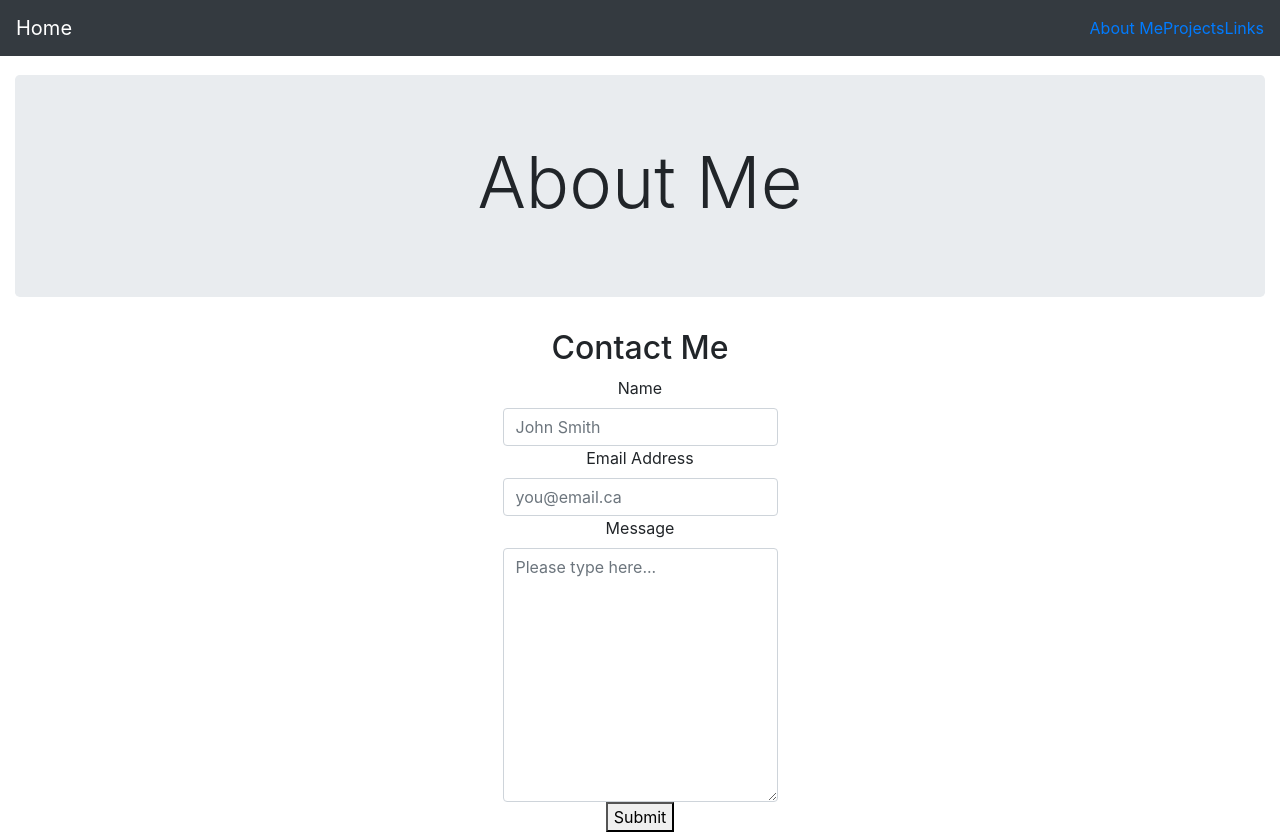
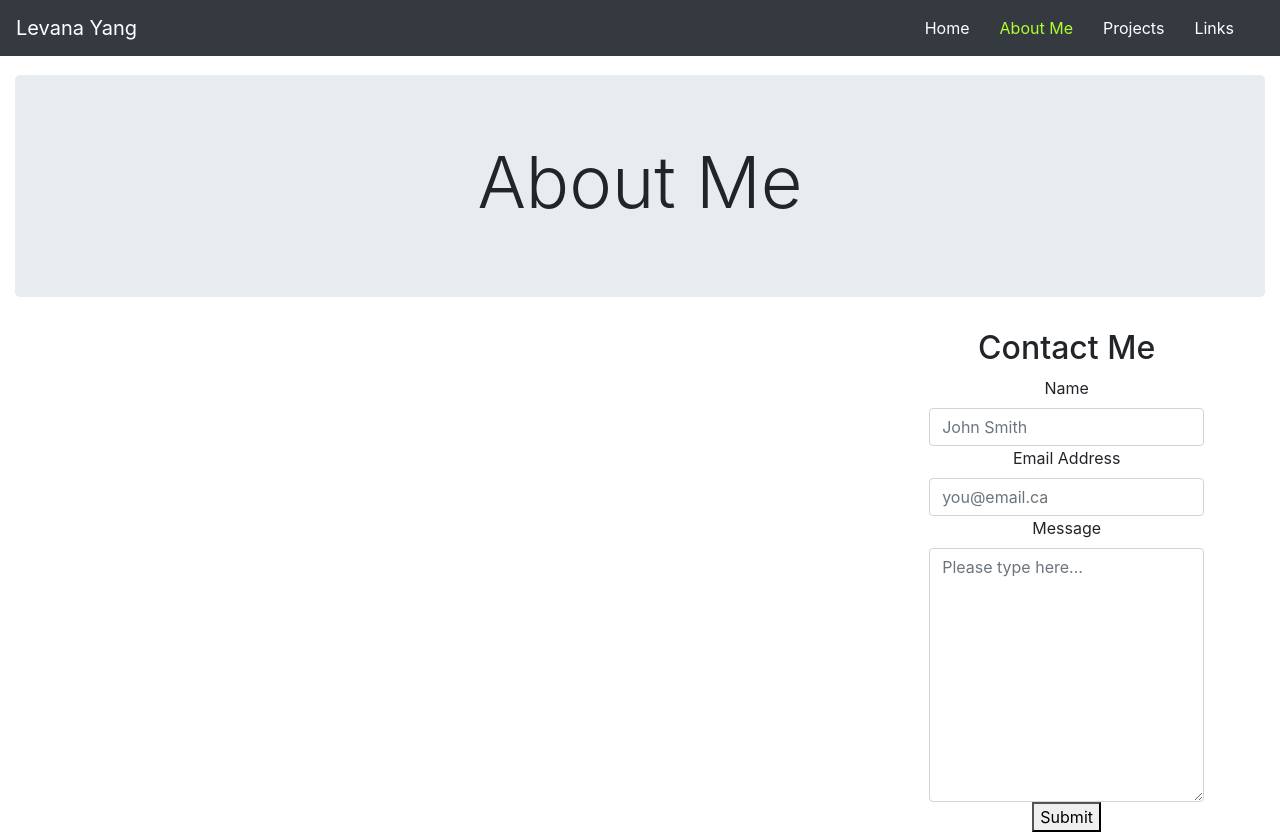
Before and after one commit to levanayang/node-web-dev, a React (Create React App) app in the folder client/: page /about in a window 1280 px wide. Built offline with nearby package versions, Linux system fonts and the light colour scheme.

Commit message:
formatted/styled the menu. Added the contact form into a new column

```diff
--- a/client/src/About/About.js
+++ b/client/src/About/About.js
@@ -1,7 +1,7 @@
 // a page for to learn more about me (blog) and how to contact me
 
 import React, { Component } from 'react'
-import {Container, Jumbotron} from "reactstrap";
+import {Container, Jumbotron, Col, Row} from "reactstrap";
 
 import ContactForm from "./ContactForm";
 
@@ -13,7 +13,10 @@ class About extends Component {
                 <Jumbotron>
                     <h1 className="display-3">About Me</h1>
                 </Jumbotron>
-                <ContactForm/>
+                <Row>
+                    <Col></Col>
+                    <Col xs="6" sm="4"><ContactForm/></Col>
+                </Row>
             </Container>
         );
     }
--- a/client/src/About/ContactForm.js
+++ b/client/src/About/ContactForm.js
@@ -79,6 +79,7 @@ class ContactForm extends React.Component{
                                   placeholder="Please type here..."
                         />
                     </div>
+                    {/*TODO: Add CAPTCHA test*/}
                     <button type="submit" className="btn-submit-message">Submit</button>
                 </form>
             </div>
--- a/client/src/UniversalComponents/Menu.js
+++ b/client/src/UniversalComponents/Menu.js
@@ -33,18 +33,33 @@ class Menu extends React.Component{
                         expand="md"
                         fixed="top"
                 >
-                    <NavbarBrand tag={Link} to="/">Home</NavbarBrand>
+                    <NavbarBrand tag={Link} to="/">Levana Yang</NavbarBrand>
                     <NavbarToggler onClick={this.toggle}/>
                     <Collapse isOpen={this.state.isOpen} navbar>
                         <Nav className="ml-auto" navbar>
                             <NavItem>
-                                <NavLink to="/about">About Me</NavLink>
+                            <NavLink to="/"
+                                     className="inactive-menu"
+                                     activeClassName="active-menu"
+                                     exact={true}>Home</NavLink>
+                        </NavItem>
+                            <NavItem>
+                                <NavLink to="/about"
+                                         className="inactive-menu"
+                                         activeClassName="active-menu"
+                                         exact={true}>About Me</NavLink>
                             </NavItem>
                             <NavItem>
-                                <NavLink to="/projects">Projects</NavLink>
+                                <NavLink to="/projects"
+                                         className="inactive-menu"
+                                         activeClassName="active-menu"
+                                         exact={true}>Projects</NavLink>
                             </NavItem>
                             <NavItem>
-                                <NavLink to="/links">Links</NavLink>
+                                <NavLink to="/links"
+                                         className="inactive-menu"
+                                         activeClassName="active-menu"
+                                         exact={true}>Links</NavLink>
                             </NavItem>
                         </Nav>
                     </Collapse>
--- a/client/src/index.css
+++ b/client/src/index.css
@@ -44,3 +44,25 @@ code {
   border: none;
   z-index: -1;
 }
+
+.inactive-menu {
+  color: #ffffff;
+  text-decoration: none;
+  margin-right: 30px;
+}
+
+.inactive-menu:hover {
+  text-decoration: underline;
+  color: lightgoldenrodyellow;
+}
+
+.active-menu {
+  color: greenyellow;
+  text-decoration: none;
+  margin-right: 30px;
+}
+
+.active-menu:hover {
+  text-decoration: none;
+  color: greenyellow;
+}
```
Also changed, not shown: 2 other files (tests, documents, lock files or other folders).
